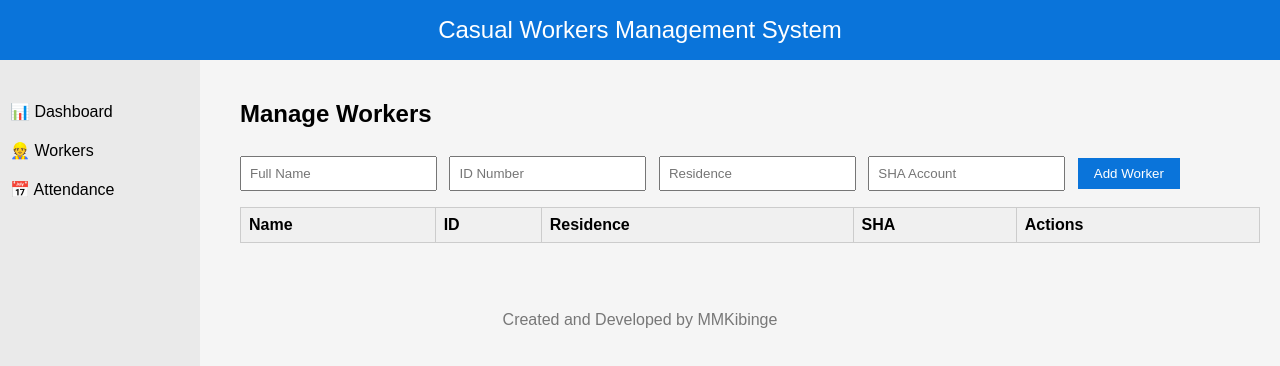
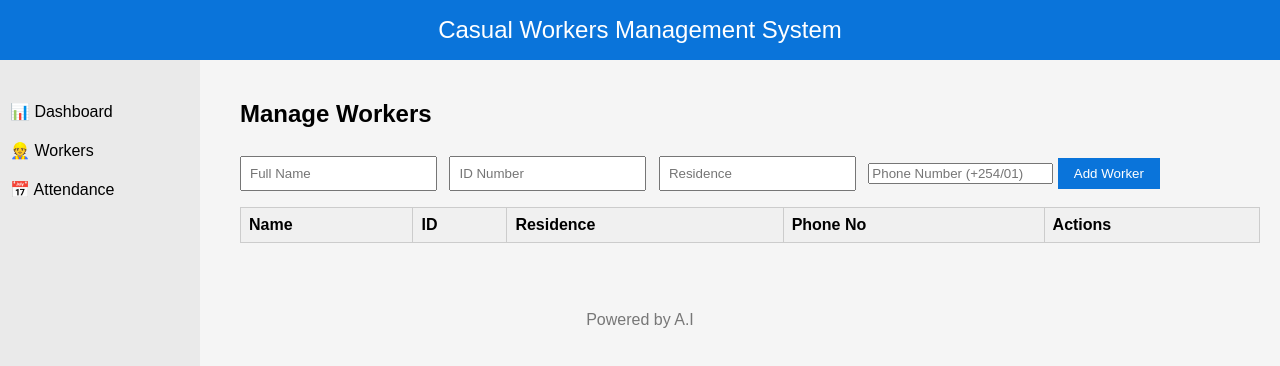
Before and after one commit to mikeymichael/casual-workers-dashboard, a plain HTML site: page index.html in a window 1280 px wide. Both pictures are taken after a click on the item "👷 Workers". Drawn offline with Linux system fonts and the light colour scheme.

Commit message:
Update index.html

```diff
--- a/index.html
+++ b/index.html
@@ -32,11 +32,11 @@
         <input type="text" id="name" placeholder="Full Name" required />
         <input type="text" id="idNumber" placeholder="ID Number" required />
         <input type="text" id="residence" placeholder="Residence" required />
-        <input type="text" id="sha" placeholder="SHA Account" required />
+        <input type="Number" id="Phone No" placeholder="Phone Number (+254/01)" required />
         <button type="submit">Add Worker</button>
       </form>
       <table id="workerTable">
-        <thead><tr><th>Name</th><th>ID</th><th>Residence</th><th>SHA</th><th>Actions</th></tr></thead>
+        <thead><tr><th>Name</th><th>ID</th><th>Residence</th><th>Phone No</th><th>Actions</th></tr></thead>
         <tbody></tbody>
       </table>
     </section>
@@ -52,7 +52,7 @@
     </section>
   </main>
 
-  <footer>Created and Developed by MMKibinge</footer>
+  <footer>Powered by A.I</footer>
   <script src="script.js"></script>
 </body>
 </html>
```
